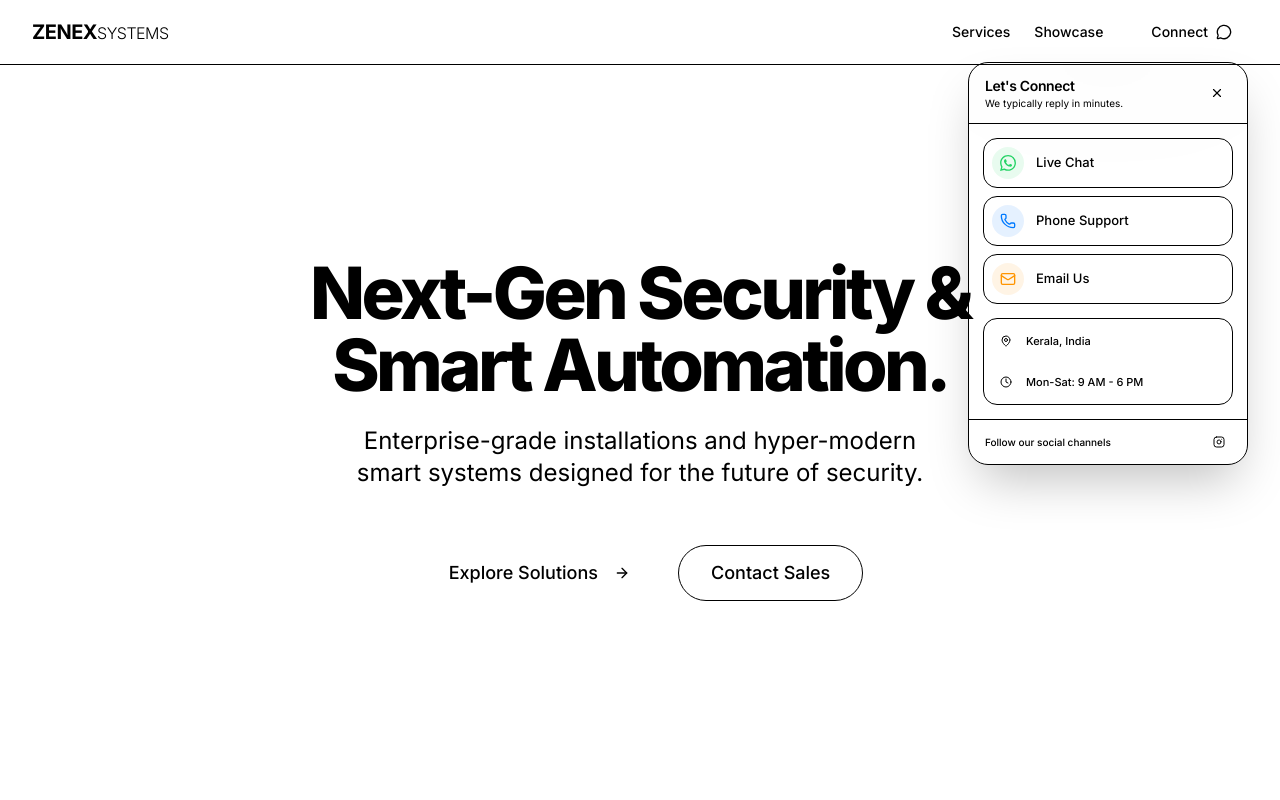
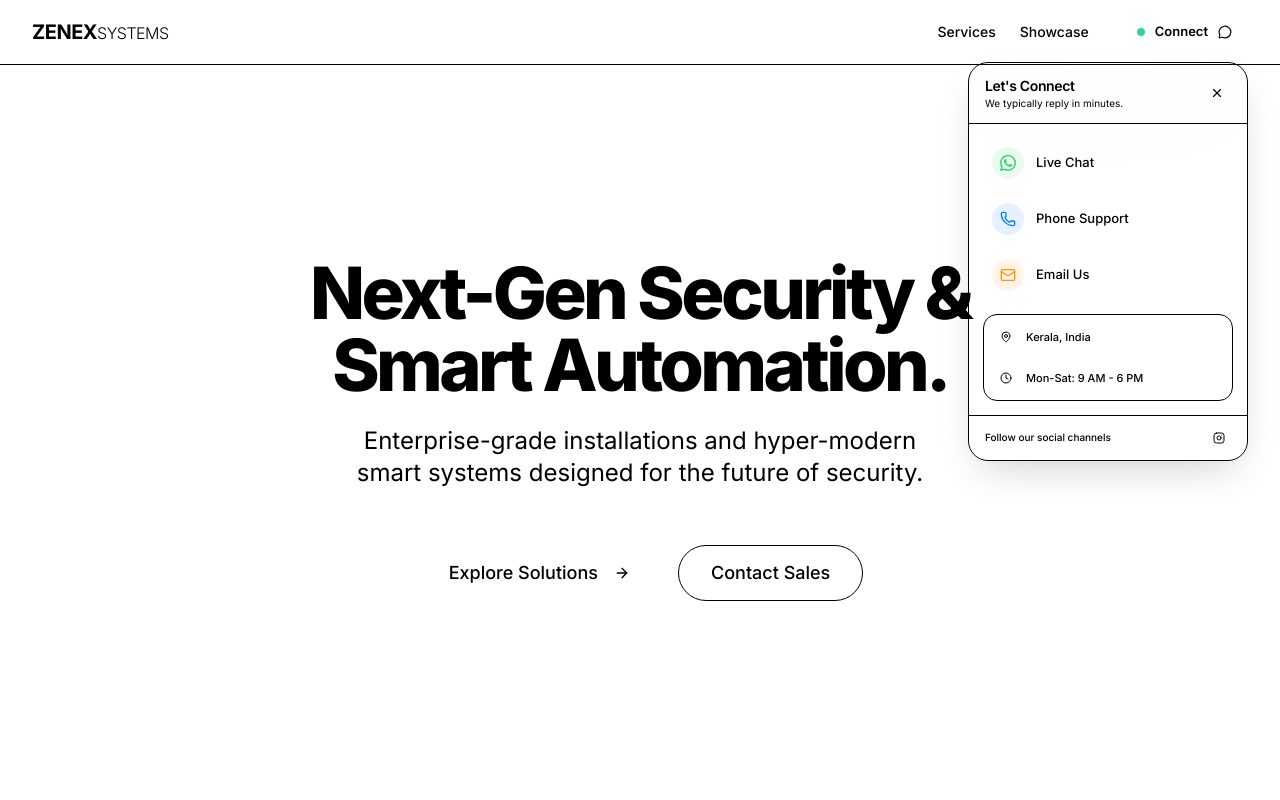
Before and after one commit to zenexelectro/zenexelectro.github.io, a Next.js app: page / in a window 1280 px wide. Both pictures are taken after a click on the button "Connect". Shown: the top 800 px of the page. Built offline with nearby package versions, Linux system fonts and the light colour scheme.

Commit message:
feat(ui): add ultra premium framer motion stagger animations and live pulsing dot to widget

```diff
--- a/src/components/layout/HeaderContactWidget.tsx
+++ b/src/components/layout/HeaderContactWidget.tsx
@@ -1,7 +1,7 @@
 "use client";
 
 import { useState, useRef, useEffect } from "react";
-import { motion, AnimatePresence } from "framer-motion";
+import { motion, AnimatePresence, Variants } from "framer-motion";
 import { MessageCircle, X, Mail, Phone, MapPin, Clock } from "lucide-react";
 
 const WhatsAppIcon = ({ className }: { className?: string }) => (
@@ -59,64 +59,85 @@ export function HeaderContactWidget() {
     }
   ];
 
+  const containerVars: Variants = {
+    hidden: { opacity: 0, y: -10, scale: 0.95 },
+    visible: {
+      opacity: 1,
+      y: 0,
+      scale: 1,
+      transition: { type: "spring", stiffness: 400, damping: 30, staggerChildren: 0.05, delayChildren: 0.02 }
+    },
+    exit: { opacity: 0, y: -10, scale: 0.95, transition: { duration: 0.15 } }
+  };
+
+  const itemVars: Variants = {
+    hidden: { opacity: 0, y: 8, filter: "blur(4px)" },
+    visible: { opacity: 1, y: 0, filter: "blur(0px)", transition: { type: "spring", stiffness: 300, damping: 24 } }
+  };
+
   return (
     <div className="relative" ref={dropdownRef}>
       <button
         onClick={() => setIsOpen(!isOpen)}
-        className="flex items-center gap-2 rounded-full bg-primary px-4 py-2 text-sm font-medium text-primary-foreground shadow-sm hover:bg-primary/90 transition-all focus:outline-none focus:ring-2 focus:ring-ring focus:ring-offset-2 active:scale-95"
+        className="group relative flex items-center gap-2.5 rounded-full bg-primary px-4 py-2 text-[13px] font-semibold text-primary-foreground shadow-sm hover:bg-primary/90 hover:shadow-md transition-all duration-300 focus:outline-none focus:ring-2 focus:ring-ring focus:ring-offset-2 active:scale-95"
         aria-haspopup="true"
         aria-expanded={isOpen}
       >
+        <span className="relative flex h-2 w-2">
+          <span className="animate-ping absolute inline-flex h-full w-full rounded-full bg-emerald-400 opacity-75"></span>
+          <span className="relative inline-flex rounded-full h-2 w-2 bg-emerald-400"></span>
+        </span>
         Connect
-        <MessageCircle className="w-4 h-4" />
+        <MessageCircle className="w-3.5 h-3.5 transition-transform duration-300 group-hover:scale-110" />
       </button>
 
       <AnimatePresence>
         {isOpen && (
           <motion.div
-            initial={{ opacity: 0, y: -10, scale: 0.95 }}
-            animate={{ opacity: 1, y: 0, scale: 1 }}
-            exit={{ opacity: 0, y: -10, scale: 0.95 }}
-            transition={{ type: "spring", stiffness: 250, damping: 25 }}
-            className="absolute right-0 top-full mt-3 w-[260px] md:w-[280px] overflow-hidden rounded-[20px] border border-border/60 bg-background/80 backdrop-blur-3xl shadow-2xl origin-top-right z-50"
+            variants={containerVars}
+            initial="hidden"
+            animate="visible"
+            exit="exit"
+            className="absolute right-0 top-full mt-3 w-[260px] md:w-[280px] overflow-hidden rounded-[20px] border border-border/60 bg-background/80 backdrop-blur-3xl shadow-[0_16px_40px_-12px_rgba(0,0,0,0.2),inset_0_1px_0_rgba(255,255,255,0.1)] origin-top-right z-50"
           >
             {/* Header */}
-            <div className="flex items-center justify-between border-b border-border/40 px-4 py-3 bg-gradient-to-br from-foreground/5 to-transparent">
+            <motion.div variants={itemVars} className="flex items-center justify-between border-b border-border/40 px-4 py-3 bg-gradient-to-br from-foreground/5 to-transparent">
               <div className="flex flex-col">
                 <h3 className="text-[14px] font-semibold text-foreground tracking-tight">Let's Connect</h3>
                 <p className="text-[10px] text-muted-foreground">We typically reply in minutes.</p>
               </div>
               <button
                 onClick={() => setIsOpen(false)}
-                className="flex h-7 w-7 items-center justify-center rounded-full bg-foreground/5 text-muted-foreground transition-colors hover:bg-foreground/10 hover:text-foreground focus:outline-none"
+                className="group flex h-7 w-7 items-center justify-center rounded-full bg-foreground/5 text-muted-foreground transition-all hover:bg-foreground/10 hover:text-foreground focus:outline-none active:scale-95"
               >
-                <X className="h-3.5 w-3.5" />
+                <X className="h-3.5 w-3.5 transition-transform group-hover:rotate-90" />
               </button>
-            </div>
+            </motion.div>
 
             {/* Content */}
             <div className="p-3.5 flex flex-col gap-3.5">
               {/* Quick Actions Grid */}
-              <div className="grid grid-cols-1 gap-2">
+              <div className="grid grid-cols-1 gap-1.5">
                 {contactLinks.map((link) => (
-                  <a
+                  <motion.a
+                    variants={itemVars}
                     key={link.id}
                     href={link.href}
                     target={link.id === "whatsapp" ? "_blank" : undefined}
                     rel={link.id === "whatsapp" ? "noopener noreferrer" : undefined}
-                    className="group flex items-center gap-3 rounded-[14px] border border-border/40 bg-card/50 p-2 transition-all duration-300 hover:bg-muted/50 hover:border-border/80 hover:shadow-sm active:scale-[0.98]"
+                    className="group flex items-center gap-3 rounded-[14px] border border-transparent bg-transparent p-2 transition-all duration-300 hover:bg-muted/50 hover:border-border/40 hover:shadow-sm active:scale-[0.98]"
                     onClick={() => setIsOpen(false)}
                   >
                     <div className={`flex h-8 w-8 shrink-0 items-center justify-center rounded-full transition-colors duration-300 ${link.colorClass} ${link.hoverClass}`}>
                       <link.icon className="h-4 w-4" />
                     </div>
-                    <span className="text-[13px] font-medium text-foreground">{link.label}</span>
-                  </a>
+                    <span className="text-[13px] font-medium text-foreground transition-colors group-hover:text-primary">{link.label}</span>
+                  </motion.a>
                 ))}
               </div>
 
               {/* Info Section */}
-              <div className="flex flex-col gap-2.5 rounded-[14px] border border-border/40 bg-card/30 p-3">
+              <motion.div variants={itemVars} className="flex flex-col gap-2.5 rounded-[14px] border border-border/40 bg-card/30 p-3 shadow-[inset_0_1px_0_rgba(255,255,255,0.05)]">
                 <div className="flex items-center gap-2.5">
                   <div className="flex h-5 w-5 shrink-0 items-center justify-center rounded-full bg-foreground/5">
                     <MapPin className="h-3 w-3 text-foreground/70" />
@@ -130,18 +151,18 @@ export function HeaderContactWidget() {
                   </div>
                   <span className="text-[11px] font-medium text-foreground">Mon-Sat: 9 AM - 6 PM</span>
                 </div>
-              </div>
+              </motion.div>
             </div>
 
             {/* Footer */}
-            <div className="flex items-center justify-between border-t border-border/40 bg-muted/20 px-4 py-2.5">
+            <motion.div variants={itemVars} className="flex items-center justify-between border-t border-border/40 bg-muted/20 px-4 py-2.5">
               <span className="text-[10px] font-medium text-muted-foreground">Follow our social channels</span>
               <div className="flex items-center gap-2">
-                <a href="https://instagram.com/zenexelectro" target="_blank" rel="noopener noreferrer" className="flex h-6 w-6 items-center justify-center rounded-full bg-foreground/5 text-muted-foreground transition-all duration-300 hover:bg-[#ee2a7b] hover:text-white">
+                <a href="https://instagram.com/zenexelectro" target="_blank" rel="noopener noreferrer" className="flex h-6 w-6 items-center justify-center rounded-full bg-foreground/5 text-muted-foreground transition-all duration-300 hover:bg-[#ee2a7b] hover:text-white active:scale-95">
                   <InstagramIcon className="h-3 w-3" />
                 </a>
               </div>
-            </div>
+            </motion.div>
           </motion.div>
         )}
       </AnimatePresence>
```
